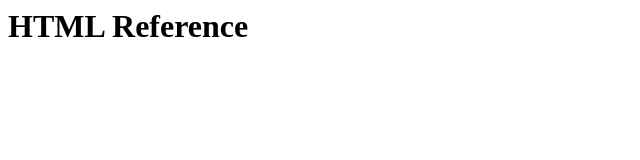
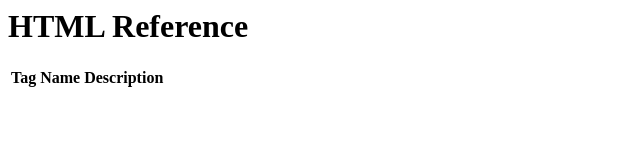
Before and after one commit to NathanielCoxson/html-css-cheat-sheet, a plain HTML site: page index.html in a window 1280 px wide. Shown: the whole page, without its empty margins (0-640 px from the left). Drawn offline with Linux system fonts and the light colour scheme.

Commit message:
add first table to index.html

```diff
--- a/index.html
+++ b/index.html
@@ -3,5 +3,14 @@
 </head>
 <body>
   <h1>HTML Reference</h1>
+  <table>
+    <thead>
+      <tr>
+        <th>Tag</th>
+        <th>Name</th>
+        <th>Description</th>
+      </tr>
+    </thead>
+  </table>
 </body>
 </html>
```
